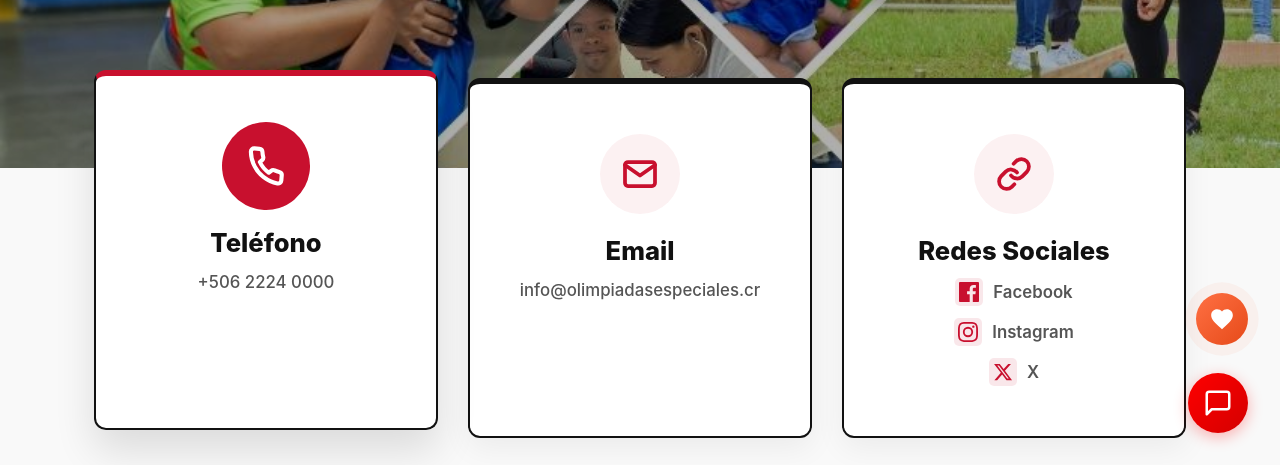
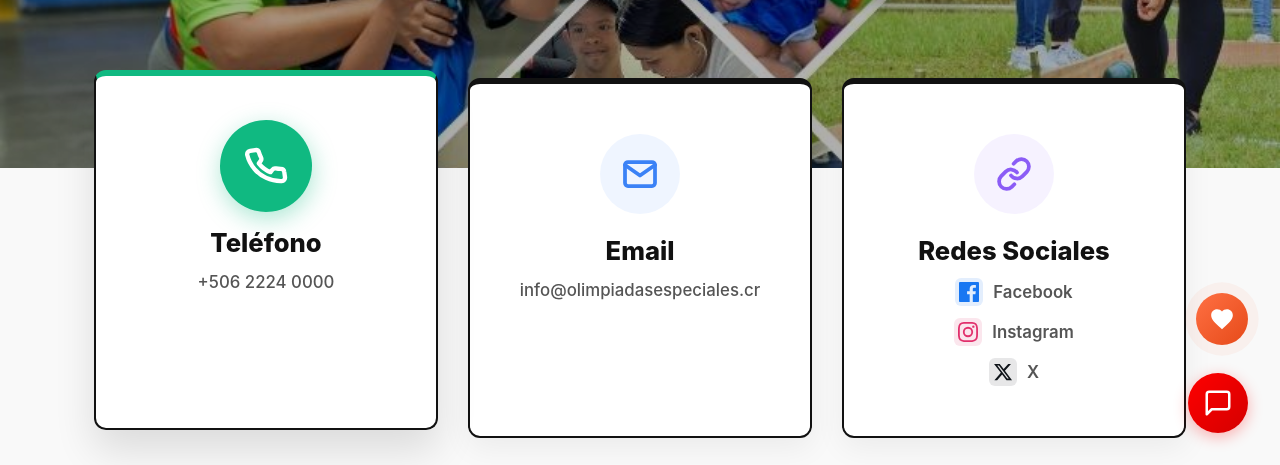
Before and after one commit to Carlosfwd86/OlimpiadasEspeciales_CostaRica, a React (Vite) app in the folder Olimpiadas_Especiales/: page /contacto in a window 1280 px wide. In both pictures the pointer is over the element 266 px from the left and 593 px from the top of the page. Shown: the part 335-800 px from the top of the page. Built offline with nearby package versions, Linux system fonts and the light colour scheme; no server answers.

Commit message:
cambios de contactos

```diff
--- a/Olimpiadas_Especiales/src/components/Contacto.tsx
+++ b/Olimpiadas_Especiales/src/components/Contacto.tsx
@@ -125,11 +125,11 @@ const Contacto = (): React.JSX.Element => {
 
         {/* Tarjeta Teléfono */}
         <div
-          className="tarjeta_contacto"
+          className="tarjeta_contacto tarjeta_telefono"
           onClick={() => window.location.href = 'tel:22240000'}
           style={{ cursor: 'pointer' }}
         >
-          <div className="circulo_icono">
+          <div className="circulo_icono circulo_telefono">
             <svg viewBox="0 0 24 24" width="36" height="36" stroke="currentColor" strokeWidth="2.5" fill="none" strokeLinecap="round" strokeLinejoin="round">
               <path d="M22 16.92v3a2 2 0 0 1-2.18 2 19.79 19.79 0 0 1-8.63-3.07 19.5 19.5 0 0 1-6-6 19.79 19.79 0 0 1-3.07-8.67A2 2 0 0 1 4.11 2h3a2 2 0 0 1 2 1.72 12.84 12.84 0 0 0 .7 2.81 2 2 0 0 1-.45 2.11L8.09 9.91a16 16 0 0 0 6 6l1.27-1.27a2 2 0 0 1 2.11-.45 12.84 12.84 0 0 0 2.81.7A2 2 0 0 1 22 16.92z" />
             </svg>
@@ -140,11 +140,11 @@ const Contacto = (): React.JSX.Element => {
 
         {/* Tarjeta Email */}
         <div
-          className="tarjeta_contacto"
+          className="tarjeta_contacto tarjeta_email"
           onClick={() => window.location.href = 'mailto:info@olimpiadasespeciales.cr'}
           style={{ cursor: 'pointer' }}
         >
-          <div className="circulo_icono">
+          <div className="circulo_icono circulo_email">
             <svg viewBox="0 0 24 24" width="36" height="36" stroke="currentColor" strokeWidth="2.5" fill="none" strokeLinecap="round" strokeLinejoin="round">
               <path d="M4 4h16c1.1 0 2 .9 2 2v12c0 1.1-.9 2-2 2H4c-1.1 0-2-.9-2-2V6c0-1.1.9-2 2-2z" />
               <polyline points="22,6 12,13 2,6" />
@@ -155,8 +155,8 @@ const Contacto = (): React.JSX.Element => {
         </div>
 
         {/* Tarjeta Redes Sociales */}
-        <div className="tarjeta_contacto">
-          <div className="circulo_icono">
+        <div className="tarjeta_contacto tarjeta_redes">
+          <div className="circulo_icono circulo_redes">
             <svg viewBox="0 0 24 24" width="36" height="36" stroke="currentColor" strokeWidth="2.5" fill="none" strokeLinecap="round" strokeLinejoin="round">
               <path d="M10 13a5 5 0 0 0 7.54.54l3-3a5 5 0 0 0-7.07-7.07l-1.72 1.71" />
               <path d="M14 11a5 5 0 0 0-7.54-.54l-3 3a5 5 0 0 0 7.07 7.07l1.71-1.71" />
@@ -164,24 +164,24 @@ const Contacto = (): React.JSX.Element => {
           </div>
           <h3>Redes Sociales</h3>
           <ul className="lista_redes">
-            <li onClick={() => window.open('https://www.facebook.com/OlimpiadasEspecialesCR', '_blank')} style={{ cursor: 'pointer' }}>
-              <span className="icono_mini_red">
+            <li className="red_item red_facebook" onClick={() => window.open('https://www.facebook.com/OlimpiadasEspecialesCR', '_blank')} style={{ cursor: 'pointer' }}>
+              <span className="icono_mini_red icono_facebook">
                 <svg xmlns="http://www.w3.org/2000/svg" width="20" height="20" fill="currentColor" viewBox="0 0 24 24">
                   <path d="M22.675 0h-21.35C.597 0 0 .597 0 1.325v21.351C0 23.403.597 24 1.325 24H12.82v-9.294H9.692v-3.622h3.128V8.413c0-3.1 1.893-4.788 4.659-4.788 1.325 0 2.463.099 2.795.143v3.24l-1.918.001c-1.504 0-1.795.715-1.795 1.763v2.313h3.587l-.467 3.622h-3.12V24h6.116c.73 0 1.323-.597 1.323-1.324V1.325C24 .597 23.403 0 22.675 0z"/>
                 </svg>
               </span>
               Facebook
             </li>
-            <li onClick={() => window.open('http://www.instagram.com/oe_cr', '_blank')} style={{ cursor: 'pointer' }}>
-              <span className="icono_mini_red">
+            <li className="red_item red_instagram" onClick={() => window.open('http://www.instagram.com/oe_cr', '_blank')} style={{ cursor: 'pointer' }}>
+              <span className="icono_mini_red icono_instagram">
                 <svg xmlns="http://www.w3.org/2000/svg" width="20" height="20" fill="currentColor" viewBox="0 0 24 24">
                   <path d="M12 2.163c3.204 0 3.584.012 4.85.07 3.252.148 4.771 1.691 4.919 4.919.058 1.265.069 1.645.069 4.849 0 3.205-.012 3.584-.069 4.849-.149 3.225-1.664 4.771-4.919 4.919-1.266.058-1.644.07-4.85.07-3.204 0-3.584-.012-4.849-.07-3.26-.149-4.771-1.699-4.919-4.92-.058-1.265-.07-1.644-.07-4.849 0-3.204.013-3.583.07-4.849.149-3.227 1.664-4.771 4.919-4.919 1.266-.057 1.645-.069 4.849-.069zM12 0C8.741 0 8.333.014 7.053.072 2.695.272.273 2.69.073 7.052.014 8.333 0 8.741 0 12c0 3.259.014 3.668.072 4.948.2 4.358 2.618 6.78 6.98 6.98C8.333 23.986 8.741 24 12 24c3.259 0 3.668-.014 4.948-.072 4.354-.2 6.782-2.618 6.979-6.98.059-1.28.073-1.689.073-4.948 0-3.259-.014-3.667-.072-4.947-.196-4.354-2.617-6.78-6.979-6.98C15.668.014 15.259 0 12 0zm0 5.838a6.162 6.162 0 100 12.324 6.162 6.162 0 000-12.324zM12 16a4 4 0 110-8 4 4 0 010 8zm6.406-11.845a1.44 1.44 0 100 2.881 1.44 1.44 0 000-2.881z"/>
                 </svg>
               </span>
               Instagram
             </li>
-            <li onClick={() => window.open('https://x.com/Olimpiadas_CR', '_blank')} style={{ cursor: 'pointer' }}>
-              <span className="icono_mini_red">
+            <li className="red_item red_x" onClick={() => window.open('https://x.com/Olimpiadas_CR', '_blank')} style={{ cursor: 'pointer' }}>
+              <span className="icono_mini_red icono_x">
                 <svg xmlns="http://www.w3.org/2000/svg" width="20" height="20" fill="currentColor" viewBox="0 0 24 24">
                   <path d="M18.244 2.25h3.308l-7.227 8.26 8.502 11.24H16.17l-5.214-6.817L4.99 21.75H1.68l7.73-8.835L1.254 2.25H8.08l4.713 6.231zm-1.161 17.52h1.833L7.084 4.126H5.117z"/>
                 </svg>
--- a/Olimpiadas_Especiales/src/components/Footer.tsx
+++ b/Olimpiadas_Especiales/src/components/Footer.tsx
@@ -55,7 +55,7 @@ const Footer = (): React.JSX.Element => {
           <h4 className="footer_titulo">Síguenos</h4>
           <div className="footer_social_icons">
             {['Facebook', 'Instagram', 'X'].map(red => (
-              <div key={red} className="social_icon" onClick={() => abrirRedSocial(red)}>
+              <div key={red} className={`social_icon ${red.toLowerCase()}`} onClick={() => abrirRedSocial(red)}>
                 {red === 'Facebook' && <svg xmlns="http://www.w3.org/2000/svg" fill="currentColor" viewBox="0 0 24 24"><path d="M22.675 0h-21.35C.597 0 0 .597 0 1.325v21.351C0 23.403.597 24 1.325 24H12.82v-9.294H9.692v-3.622h3.128V8.413c0-3.1 1.893-4.788 4.659-4.788 1.325 0 2.463.099 2.795.143v3.24l-1.918.001c-1.504 0-1.795.715-1.795 1.763v2.313h3.587l-.467 3.622h-3.12V24h6.116c.73 0 1.323-.597 1.323-1.324V1.325C24 .597 23.403 0 22.675 0z"/></svg>}
                 {red === 'Instagram' && <svg xmlns="http://www.w3.org/2000/svg" fill="currentColor" viewBox="0 0 24 24"><path d="M12 2.163c3.204 0 3.584.012 4.85.07 3.252.148 4.771 1.691 4.919 4.919.058 1.265.069 1.645.069 4.849 0 3.205-.012 3.584-.069 4.849-.149 3.225-1.664 4.771-4.919 4.919-1.266.058-1.644.07-4.85.07-3.204 0-3.584-.012-4.849-.07-3.26-.149-4.771-1.699-4.919-4.92-.058-1.265-.07-1.644-.07-4.849 0-3.204.013-3.583.07-4.849.149-3.227 1.664-4.771 4.919-4.919 1.266-.057 1.645-.069 4.849-.069z"/></svg>}
                 {red === 'X' && <svg xmlns="http://www.w3.org/2000/svg" fill="currentColor" viewBox="0 0 24 24"><path d="M18.244 2.25h3.308l-7.227 8.26 8.502 11.24H16.17l-5.214-6.817L4.99 21.75H1.68l7.73-8.835L1.254 2.25H8.08l4.713 6.231zm-1.161 17.52h1.833L7.084 4.126H5.117z"/></svg>}
--- a/Olimpiadas_Especiales/src/styles/Contacto.css
+++ b/Olimpiadas_Especiales/src/styles/Contacto.css
@@ -114,26 +114,68 @@
 .tarjeta_contacto:hover {
   transform: translateY(-8px);
   box-shadow: 0 20px 40px rgba(0,0,0,0.12);
-  border-top-color: #C8102E;
+}
+
+.tarjeta_contacto.tarjeta_telefono:hover {
+  border-top-color: #10B981;
+}
+
+.tarjeta_contacto.tarjeta_email:hover {
+  border-top-color: #3B82F6;
+}
+
+.tarjeta_contacto.tarjeta_redes:hover {
+  border-top-color: #8B5CF6;
 }
 
 .circulo_icono {
   width: 80px;
   height: 80px;
   border-radius: 50%;
-  background-color: rgba(200,16,46,0.06);
-  color: #C8102E;
   display: flex;
   align-items: center;
   justify-content: center;
   margin-bottom: 25px;
-  transition: all 0.3s ease;
+  transition: all 0.3s cubic-bezier(0.4, 0, 0.2, 1);
 }
 
-.tarjeta_contacto:hover .circulo_icono {
-  background-color: #C8102E;
+/* Teléfono (Emerald) */
+.circulo_icono.circulo_telefono {
+  background-color: rgba(16, 185, 129, 0.08);
+  color: #10B981;
+}
+
+.tarjeta_contacto.tarjeta_telefono:hover .circulo_telefono {
+  background-color: #10B981;
   color: #fff;
-  transform: scale(1.1) rotate(5deg);
+  transform: scale(1.15) rotate(-8deg);
+  box-shadow: 0 6px 20px rgba(16, 185, 129, 0.35);
+}
+
+/* Email (Royal Blue) */
+.circulo_icono.circulo_email {
+  background-color: rgba(59, 130, 246, 0.08);
+  color: #3B82F6;
+}
+
+.tarjeta_contacto.tarjeta_email:hover .circulo_email {
+  background-color: #3B82F6;
+  color: #fff;
+  transform: scale(1.15) rotate(8deg);
+  box-shadow: 0 6px 20px rgba(59, 130, 246, 0.35);
+}
+
+/* Redes Sociales (Creative Gradient / Violet) */
+.circulo_icono.circulo_redes {
+  background-color: rgba(139, 92, 246, 0.08);
+  color: #8B5CF6;
+}
+
+.tarjeta_contacto.tarjeta_redes:hover .circulo_redes {
+  background: linear-gradient(135deg, #6366F1 0%, #D946EF 50%, #EC4899 100%);
+  color: #fff;
+  transform: scale(1.15) rotate(-5deg);
+  box-shadow: 0 6px 20px rgba(217, 70, 239, 0.35);
 }
 
 .tarjeta_contacto h3 {
@@ -170,10 +212,12 @@
   font-size: 1.05rem;
   color: #555;
   cursor: pointer;
-  transition: color 0.2s ease, transform 0.2s ease;
+  transition: color 0.25s cubic-bezier(0.4, 0, 0.2, 1), transform 0.25s cubic-bezier(0.4, 0, 0.2, 1);
 }
 
-.lista_redes li:hover { color: #C8102E; transform: translateX(5px); }
+.lista_redes li:hover {
+  transform: translateX(8px);
+}
 
 .icono_mini_red {
   width: 28px;
@@ -181,9 +225,53 @@
   display: flex;
   align-items: center;
   justify-content: center;
-  background-color: rgba(200,16,46,0.10);
-  color: #C8102E;
-  border-radius: 5px;
+  border-radius: 6px;
+  transition: all 0.25s cubic-bezier(0.4, 0, 0.2, 1);
+}
+
+/* Facebook brand colors */
+.icono_mini_red.icono_facebook {
+  background-color: rgba(24, 119, 242, 0.12);
+  color: #1877F2;
+}
+.lista_redes li.red_facebook:hover {
+  color: #1877F2;
+}
+.lista_redes li.red_facebook:hover .icono_facebook {
+  background-color: #1877F2;
+  color: #ffffff;
+  transform: scale(1.15) rotate(-8deg);
+  box-shadow: 0 4px 12px rgba(24, 119, 242, 0.3);
+}
+
+/* Instagram brand colors */
+.icono_mini_red.icono_instagram {
+  background-color: rgba(225, 48, 108, 0.12);
+  color: #E1306C;
+}
+.lista_redes li.red_instagram:hover {
+  color: #E1306C;
+}
+.lista_redes li.red_instagram:hover .icono_instagram {
+  background: linear-gradient(45deg, #f09433 0%, #e6683c 25%, #dc2743 50%, #cc2366 75%, #bc1888 100%);
+  color: #ffffff;
+  transform: scale(1.15) rotate(8deg);
+  box-shadow: 0 4px 12px rgba(225, 48, 108, 0.3);
+}
+
+/* X (formerly Twitter) brand colors */
+.icono_mini_red.icono_x {
+  background-color: rgba(15, 20, 25, 0.1);
+  color: #0F1419;
+}
+.lista_redes li.red_x:hover {
+  color: #0F1419;
+}
+.lista_redes li.red_x:hover .icono_x {
+  background-color: #0F1419;
+  color: #ffffff;
+  transform: scale(1.15) rotate(-8deg);
+  box-shadow: 0 4px 12px rgba(15, 20, 25, 0.3);
 }
 
 /* ══════════════════════════════════════════════════════════════
--- a/Olimpiadas_Especiales/src/styles/Footer.css
+++ b/Olimpiadas_Especiales/src/styles/Footer.css
@@ -124,9 +124,22 @@
   height: 18px;
 }
 
-.social_icon:hover {
-  background-color: #ff0000;
+.social_icon.facebook:hover {
+  background-color: #1877F2;
   transform: translateY(-5px);
+  box-shadow: 0 4px 12px rgba(24, 119, 242, 0.4);
+}
+
+.social_icon.instagram:hover {
+  background: linear-gradient(45deg, #f09433 0%, #e6683c 25%, #dc2743 50%, #cc2366 75%, #bc1888 100%);
+  transform: translateY(-5px);
+  box-shadow: 0 4px 12px rgba(225, 48, 108, 0.4);
+}
+
+.social_icon.x:hover {
+  background-color: #0f1419;
+  transform: translateY(-5px);
+  box-shadow: 0 4px 12px rgba(0, 0, 0, 0.4);
 }
 
 .footer_bottom {
```
Also changed, not shown: 1 other file (tests, documents, lock files or other folders).
